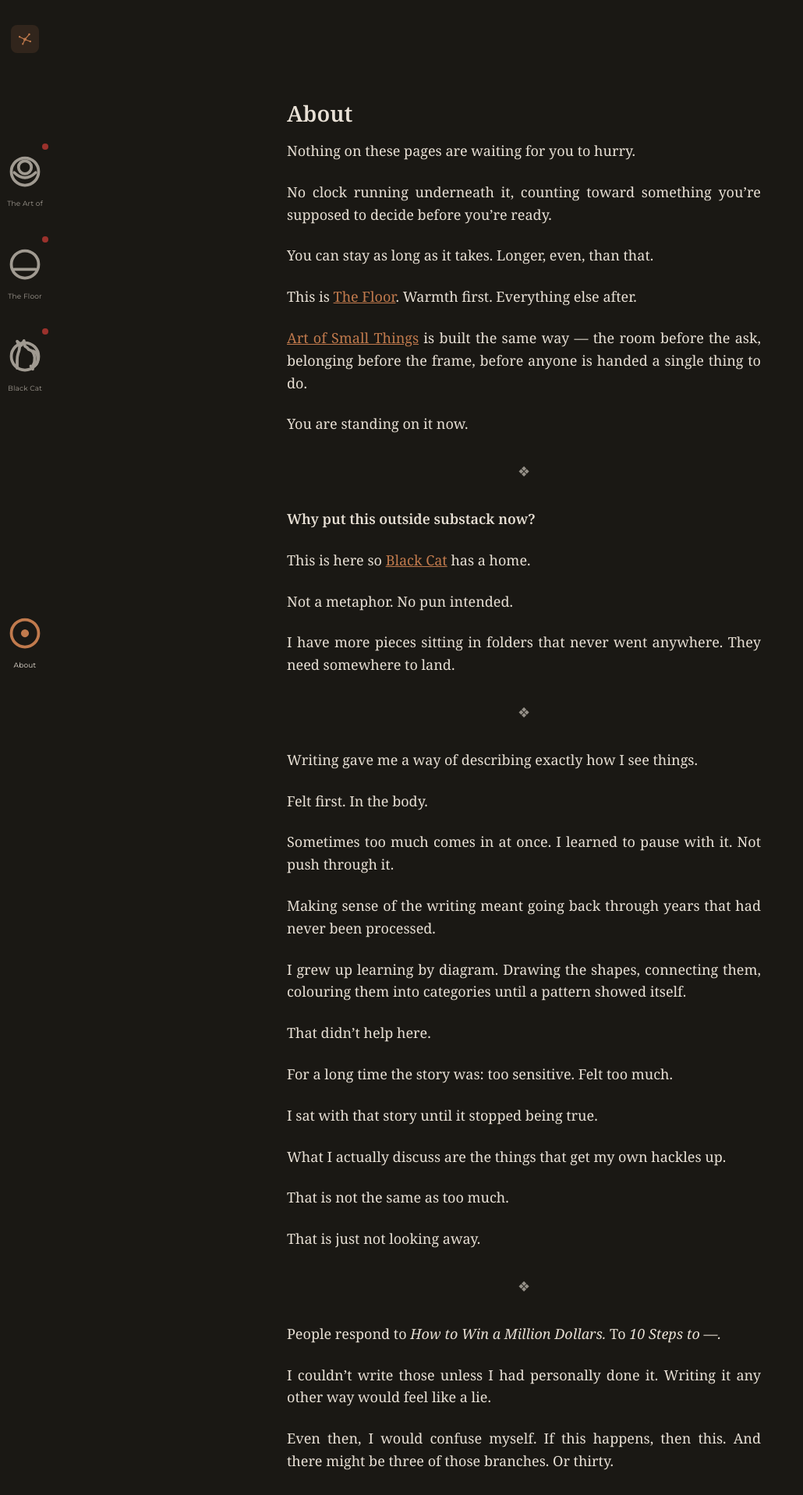
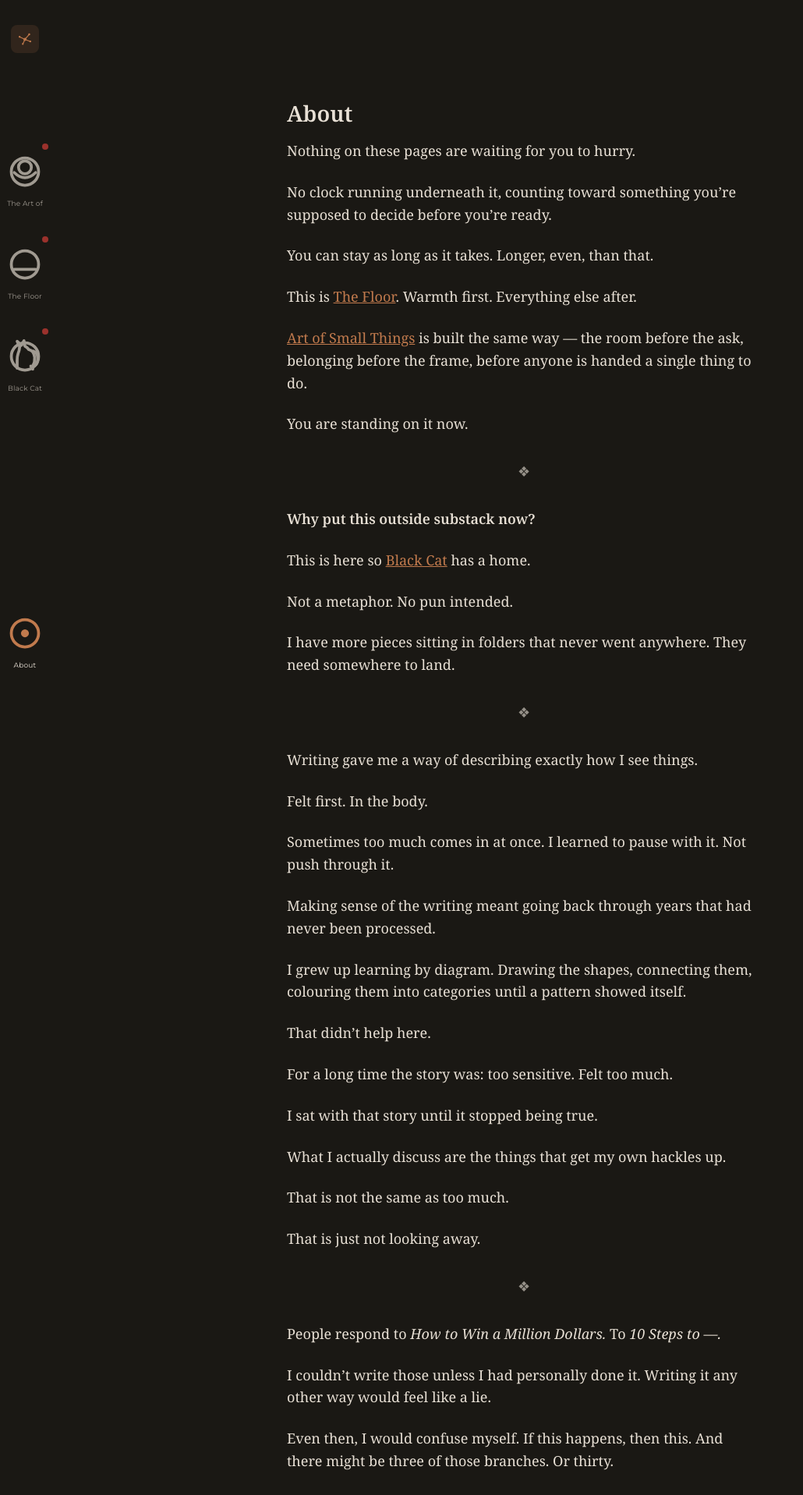
Before and after one commit to 2pix/small-things, a Jekyll site: the page built from about/index.md, in a window 1280 px wide. Shown: the top 1917 px of the page at 78% size, without its empty margins (0-1030 px from the left). Built offline with Jekyll 4.4.1, drawn with Linux system fonts in a browser that asks for light colours.

Commit message:
Remove justified text on desktop — was causing uneven word-spacing at certain widths

```diff
--- a/assets/css/style.css
+++ b/assets/css/style.css
@@ -680,7 +680,4 @@ main {
     margin-top: auto; /* anchors About to the bottom of the rail, mirroring the logo at the top */
   }
 
-  .post__body {
-    text-align: justify;
-  }
 }
```
